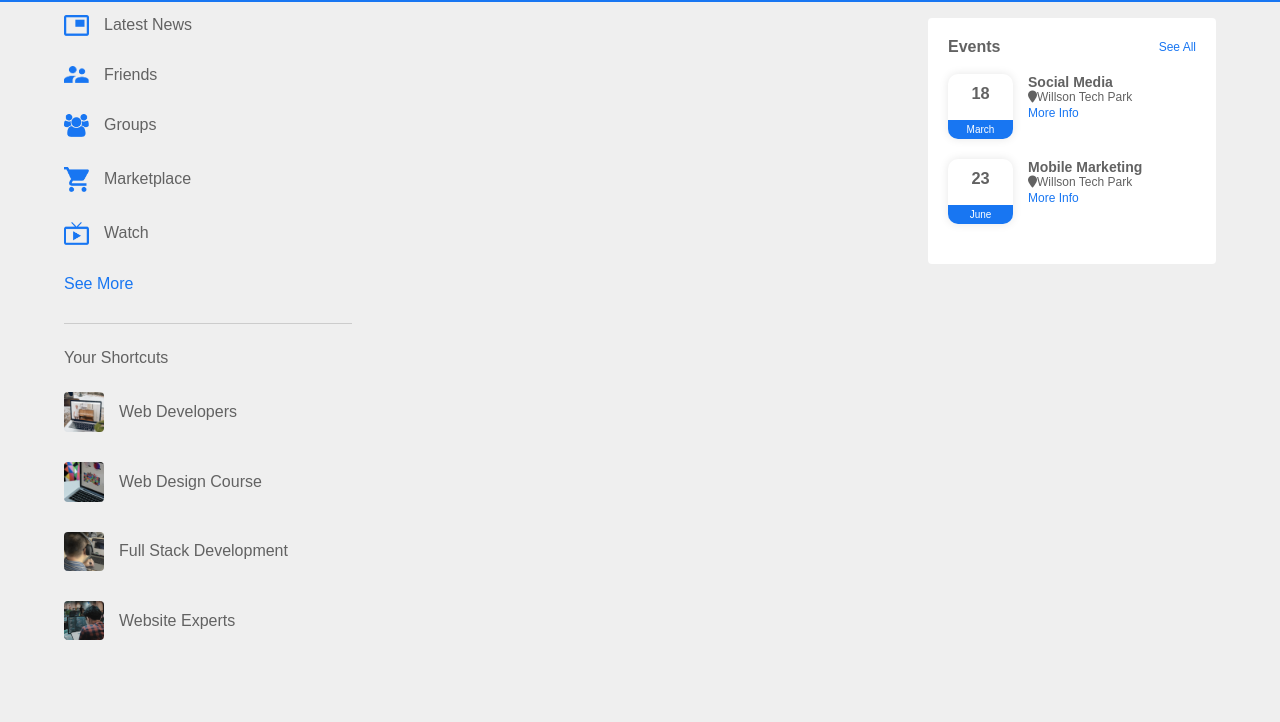
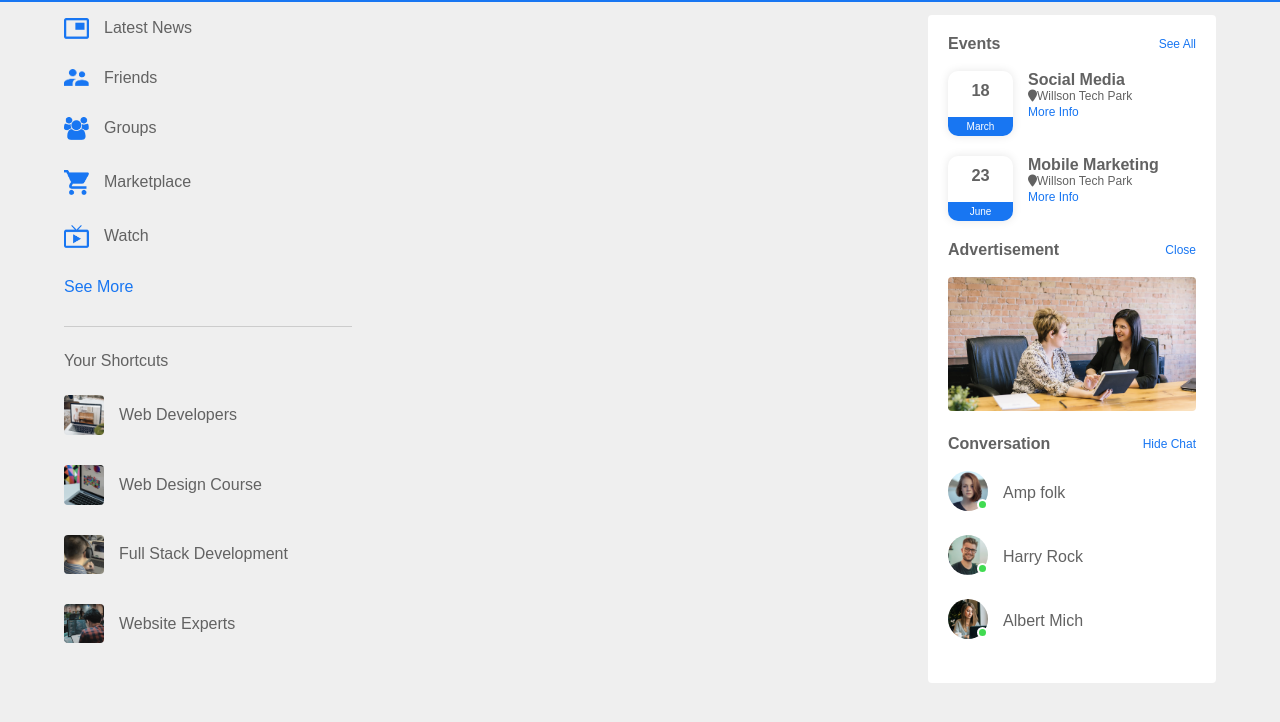
Before and after one commit to EmanTariq04/fb-basic, a plain HTML site: page index.html in a window 1280 px wide. Shown: the part 52-774 px from the top of the page. Drawn offline with Linux system fonts and the light colour scheme.

Commit message:
another commit

```diff
--- a/index.html
+++ b/index.html
@@ -84,6 +84,40 @@
             <a href="#">More Info</a>
           </div>
         </div>
+
+        <div class="sidebar-title">
+          <h4>Advertisement</h4>
+          <a href="#">Close</a>
+        </div>
+
+        <img src="images/advertisement.png" class="sidebar-ads">
+
+        <div class="sidebar-title">
+          <h4>Conversation</h4>
+          <a href="#">Hide Chat</a>
+        </div>
+
+        <div class="online-list">
+          <div class="online">
+            <img src="images/member-1.png">
+          </div>
+          <p>Amp folk</p>
+        </div>
+
+          <div class="online-list">
+          <div class="online">
+            <img src="images/member-2.png">
+          </div>
+          <p>Harry Rock</p>
+        </div>
+
+          <div class="online-list">
+          <div class="online">
+            <img src="images/member-3.png">
+          </div>
+          <p>Albert Mich</p>
+        </div>
+
       </div>
     </div>
   </body>
--- a/style.css
+++ b/style.css
@@ -156,7 +156,7 @@ nav {
     margin-bottom: 18px;
 }
 
-.sidebar-title h4 {
+.right-sidebar h4 {
     font-weight: 600;
     font-size: 16px;
 }
@@ -205,3 +205,31 @@ nav {
     font-size: 10px;
     padding: 4px 0;
 }
+
+.sidebar-ads {
+    width: 100%;
+    margin-bottom: 20px;
+    border-radius: 4px;
+}
+
+.online-list {
+    display: flex;
+    align-items: center;
+    margin-bottom: 20px;
+}
+
+.online-list .online img {
+    width: 40px;
+    border-radius: 50%;
+}
+
+.online-list .online {
+    width: 40px;
+    border-radius: 50%;
+    margin-right: 15px;
+}
+
+.online-list .online::after {
+    top: unset;
+    bottom: 5px;
+}
```
Lines whose indentation alone changed are shown as unchanged.
